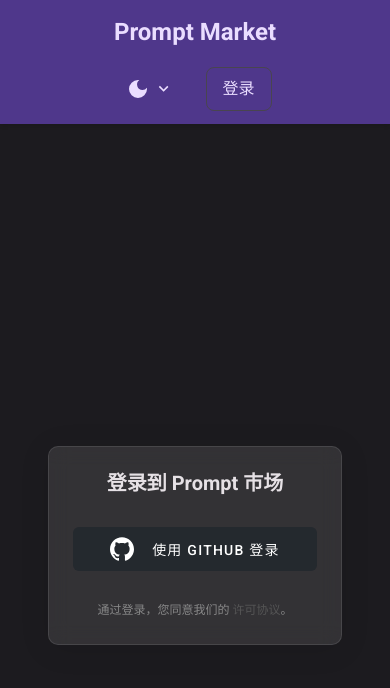
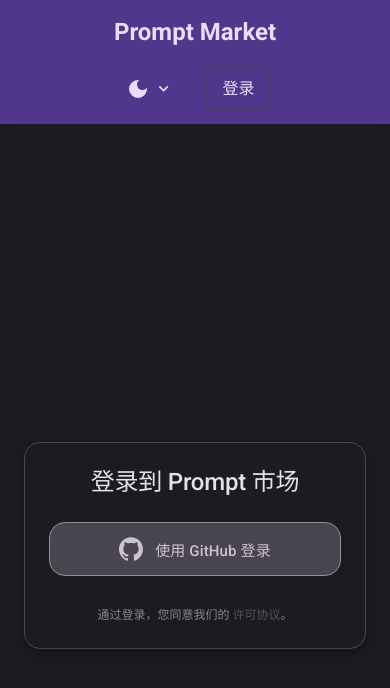
Before and after one commit to vmoranv/prompts_market, a Next.js app: page /signin in a window 390 px wide. Shown: the top 688 px of the page. Built offline with nearby package versions, Linux system fonts and the light colour scheme; no server answers.

Commit message:
Refactor SignIn page to enhance UI with Material Design styles and improve user experience. Introduce responsive design, error handling, and provider button icons. Update CSS for better visual consistency and accessibility.

```diff
--- a/styles/SignIn.module.css
+++ b/styles/SignIn.module.css
@@ -1,137 +1,252 @@
+/* Material Design M3 登录界面样式 */
+
 .container {
-  padding: 0 2rem;
-  width: 100%;
   min-height: 100vh;
   display: flex;
+  align-items: center;
   justify-content: center;
-  align-items: center;
+  padding: 1rem;
+  background-color: var(--background);
+  font-family: 'Roboto', 'Noto Sans SC', sans-serif;
 }
 
 .main {
-  padding: 4rem 0;
-  flex: 1;
+  width: 100%;
+  max-width: 400px;
   display: flex;
   flex-direction: column;
-  justify-content: center;
   align-items: center;
 }
 
 .card {
+  width: 100%;
+  background-color: var(--card-bg);
+  border-radius: var(--border-radius-extra-large);
+  box-shadow: var(--shadow-elevation-medium);
   padding: 2rem;
-  max-width: 400px;
-  width: 100%;
-  border-radius: 10px;
-  background: rgba(255, 255, 255, 0.1);
-  backdrop-filter: blur(10px);
-  box-shadow: 0 4px 30px rgba(0, 0, 0, 0.1);
-  border: 1px solid rgba(255, 255, 255, 0.1);
+  border: 1px solid var(--card-border);
   text-align: center;
+  transition: box-shadow var(--transition-medium) ease;
+}
+
+.card:hover {
+  box-shadow: var(--shadow-elevation-high);
 }
 
 .title {
-  font-size: 1.5rem;
+  font-size: 1.75rem;
+  font-weight: 500;
+  color: var(--text-primary);
   margin-bottom: 2rem;
-  font-weight: 600;
+  line-height: 1.3;
+  letter-spacing: -0.01em;
+}
+
+.subtitle {
+  color: var(--text-secondary);
+  margin-bottom: 2rem;
+  font-size: 0.875rem;
+  line-height: 1.4;
+}
+
+.error {
+  background-color: var(--md-error-container);
+  color: var(--md-on-error-container);
+  padding: 1rem;
+  border-radius: var(--border-radius-medium);
+  margin-bottom: 1.5rem;
+  font-size: 0.875rem;
+  line-height: 1.4;
+  border: 1px solid var(--md-error);
 }
 
 .buttonContainer {
   display: flex;
   flex-direction: column;
   gap: 1rem;
-  margin-bottom: 1.5rem;
+  margin-bottom: 2rem;
 }
 
 .button {
   display: flex;
   align-items: center;
   justify-content: center;
-  gap: 10px;
-  padding: 12px 16px;
-  border-radius: 6px;
+  gap: 0.75rem;
+  padding: 1rem 1.5rem;
+  border-radius: var(--border-radius-large);
   border: none;
-  font-size: 16px;
+  font-size: 1rem;
   font-weight: 500;
+  font-family: 'Roboto', 'Noto Sans SC', sans-serif;
   cursor: pointer;
-  transition: all 0.2s ease;
+  transition: all var(--transition-medium) ease;
+  position: relative;
+  overflow: hidden;
+  min-height: 56px;
+  text-transform: none;
+  letter-spacing: 0.01em;
 }
 
 .button:disabled {
-  opacity: 0.6;
+  opacity: 0.38;
   cursor: not-allowed;
+  pointer-events: none;
+}
+
+.button:focus {
+  outline: none;
+  box-shadow: 0 0 0 2px var(--md-primary);
 }
 
 .providerIcon {
   flex-shrink: 0;
-  margin-right: 8px;
+  width: 24px;
+  height: 24px;
+  margin-right: 0;
 }
 
 .githubButton {
-  background-color: #24292e;
-  color: white;
+  background-color: var(--md-surface-variant);
+  color: var(--md-on-surface-variant);
+  border: 1px solid var(--md-outline);
 }
 
 .githubButton:hover:not(:disabled) {
-  background-color: #000;
+  background-color: var(--md-secondary-container);
+  color: var(--md-on-secondary-container);
+  box-shadow: var(--shadow-elevation-low);
+  transform: translateY(-1px);
 }
 
-/* .googleButton {
-  background-color: white;
-  color: #757575;
-  border: 1px solid #ddd;
-  box-shadow: 0 1px 3px rgba(0,0,0,0.08);
-  transition: background-color 0.3s;
+.githubButton:active:not(:disabled) {
+  transform: translateY(0);
+  box-shadow: none;
 }
 
-.googleButton:hover {
-  background-color: #f5f5f5;
-} */
-
-/* 暂时注释QQ按钮样式
-.qqButton {
-  background-color: #12B7F5;
-  color: white;
+/* 深色模式下的 GitHub 按钮优化 */
+[data-theme="dark"] .githubButton {
+  background-color: var(--md-surface-variant);
+  color: var(--md-on-surface-variant);
+  border: 1px solid var(--md-outline);
 }
 
-.qqButton:hover {
-  background-color: #0a9fd9;
-}
-*/
-
-.error {
-  color: #e74c3c;
-  margin-bottom: 1rem;
-  padding: 10px;
-  background-color: rgba(231, 76, 60, 0.1);
-  border-radius: 4px;
+[data-theme="dark"] .githubButton:hover:not(:disabled) {
+  background-color: var(--md-secondary-container);
+  color: var(--md-on-secondary-container);
 }
 
-.footer {
-  font-size: 0.875rem;
-  color: #666;
+/* 页脚样式 - 针对内联样式的 p 标签 */
+.card p {
+  font-size: 0.75rem;
+  color: var(--text-secondary);
+  line-height: 1.5;
   margin-top: 1.5rem;
 }
 
-.link {
-  color: #3498db;
+.card p a {
+  color: var(--accent-color);
   text-decoration: none;
-  margin: 0 0.25rem;
+  font-weight: 500;
+  transition: color var(--transition-fast) ease;
 }
 
-.link:hover {
+.card p a:hover {
+  color: var(--accent-hover);
   text-decoration: underline;
 }
 
-@media (max-width: 600px) {
+/* 加载状态动画 */
+.button:disabled::after {
+  content: '';
+  position: absolute;
+  top: 50%;
+  left: 50%;
+  width: 20px;
+  height: 20px;
+  margin: -10px 0 0 -10px;
+  border: 2px solid transparent;
+  border-top: 2px solid currentColor;
+  border-radius: 50%;
+  animation: spin 1s linear infinite;
+}
+
+@keyframes spin {
+  0% { transform: rotate(0deg); }
+  100% { transform: rotate(360deg); }
+}
+
+/* 响应式设计 */
+@media (max-width: 480px) {
+  .container {
+    padding: 0.5rem;
+  }
+
   .card {
     padding: 1.5rem;
+    border-radius: var(--border-radius-large);
   }
 
   .title {
-    font-size: 1.25rem;
+    font-size: 1.5rem;
+    margin-bottom: 1.5rem;
   }
 
   .button {
-    font-size: 14px;
-    padding: 10px 14px;
+    padding: 0.875rem 1.25rem;
+    font-size: 0.9375rem;
+    min-height: 48px;
+  }
+
+  .buttonContainer {
+    gap: 0.75rem;
+    margin-bottom: 1.5rem;
   }
 }
+
+/* 焦点可见性增强 */
+@media (prefers-reduced-motion: no-preference) {
+  .button {
+    transition: all var(--transition-medium) cubic-bezier(0.4, 0, 0.2, 1);
+  }
+}
+
+/* 高对比度模式支持 */
+@media (prefers-contrast: high) {
+  .card {
+    border: 2px solid var(--md-outline);
+  }
+
+  .button {
+    border: 2px solid currentColor;
+  }
+
+  .error {
+    border: 2px solid var(--md-error);
+  }
+}
+
+/* 为未来的其他登录提供商预留样式 */
+.googleButton {
+  background-color: var(--md-surface);
+  color: var(--md-on-surface);
+  border: 1px solid var(--md-outline);
+}
+
+.googleButton:hover:not(:disabled) {
+  background-color: var(--md-surface-variant);
+  color: var(--md-on-surface-variant);
+  box-shadow: var(--shadow-elevation-low);
+  transform: translateY(-1px);
+}
+
+.qqButton {
+  background-color: var(--md-tertiary);
+  color: var(--md-on-tertiary);
+}
+
+.qqButton:hover:not(:disabled) {
+  background-color: var(--md-tertiary-container);
+  color: var(--md-on-tertiary-container);
+  box-shadow: var(--shadow-elevation-low);
+  transform: translateY(-1px);
+}
```
Also changed, not shown: pages/auth/signin.js (+58 -51 lines).
